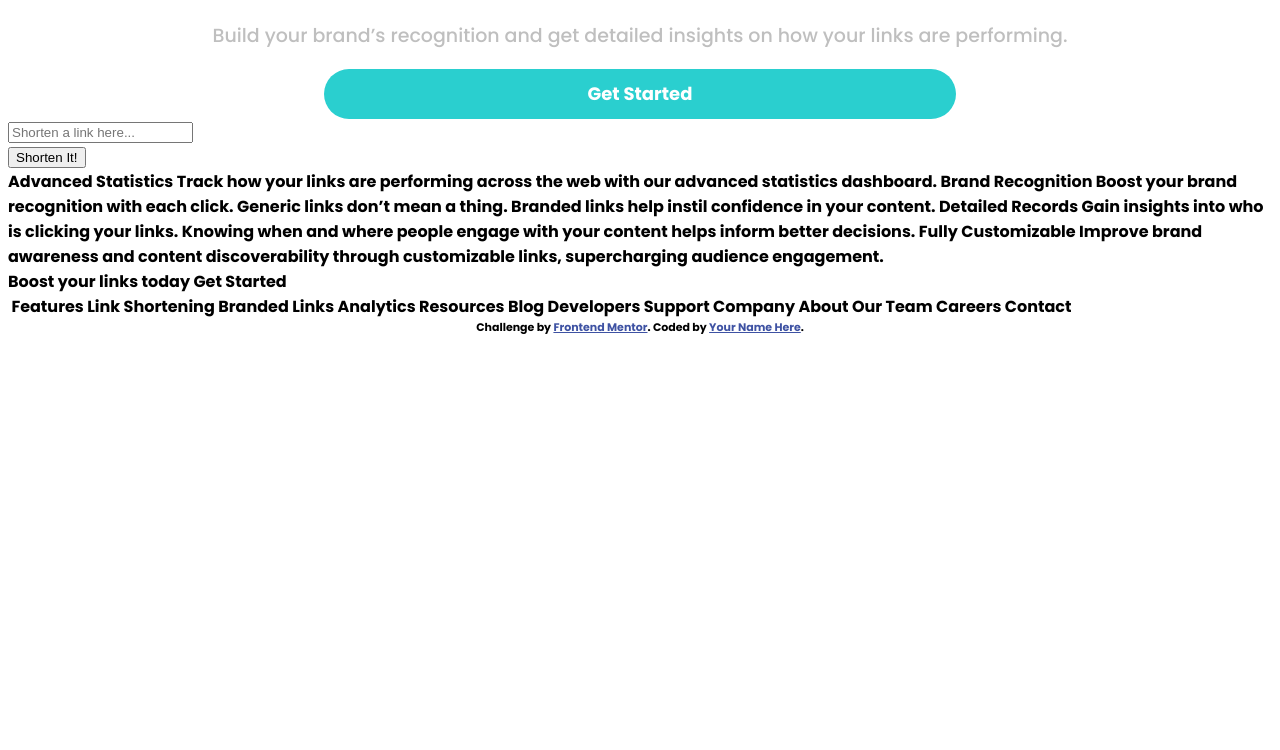
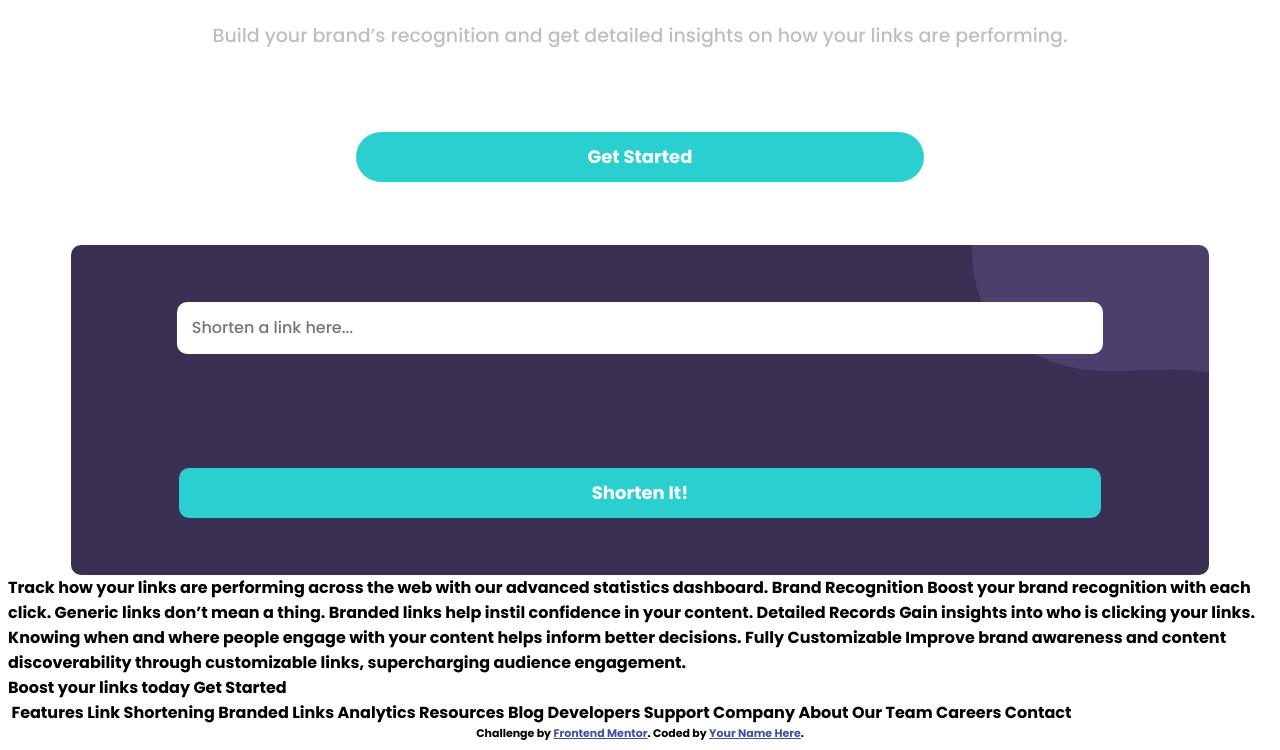
Before and after one commit to JordiGN/JordiGN.github.io, a plain HTML site: page index.html in a window 1280 px wide. Shown: the part 537-1287 px from the top of the page. Before the commit the page ends 881 px from the top, so only its background shows below. Drawn offline with Linux system fonts and the light colour scheme.

Commit message:
seccion 3 placeholder y btn

```diff
--- a/index.html
+++ b/index.html
@@ -60,25 +60,25 @@
         </p>
       </div>
 
-      <div class="gs-btn-div">
+      <div class="gs-btn-div div-center">
         <button class="gs-btn" >Get Started</button>
       </div>
       </section>
   </section>
 
-  <section class="shrtn-link-sec">
-
-    <div>
-      <input type="text" placeholder="Shorten a link here...">
+  <section class="div-center bicolor-background">
+    <div class="shrtn-link-sec">
+      <div class="gs-btn-div div-center">
+        <input class="input-shrtn-link" type="text" placeholder="   Shorten a link here...">
+      </div>
+      <div class="gs-btn-div div-center">
+        <button class="btn-short-it">Shorten It!</button>
+      </div>
     </div>
 
-    <div>
-      <button>Shorten It!</button>
-    </div>
   </section>
 
   <section>
-    Advanced Statistics
 
     Track how your links are performing across the web with our
     advanced statistics dashboard.
@@ -94,6 +94,7 @@
     people engage with your content helps inform better decisions.
 
     Fully Customizable
+
 
     Improve brand awareness and content discoverability through customizable
     links, supercharging audience engagement.
--- a/styles/styles.css
+++ b/styles/styles.css
@@ -2,13 +2,15 @@
 /* font-family: 'Poppins', sans-serif; */
 :root{
     --light-gray: hsl(0, 0%, 75%);
+    --blue-btn: hsl(180, 66%, 49%);
+    --purple-bg: hsl(257, 27%, 26%);
+    --purple-title:hsl(260, 8%, 14%);
 }
 
 body{
     font-family: 'Poppins';
     font-weight: 700;
 }
-
 .menu-logo{
     display: flex;
     justify-content: space-between;
@@ -20,7 +22,7 @@ body{
 .menu-morado{
     margin-top: 10px;
     height:0px;
-    background-color:#3A3053;
+    background-color:var(--purple-bg);
     color:#ffffff;
     border-radius: 10px;
     justify-content: space-between;
@@ -35,7 +37,7 @@ li{
 }
 .custom-button{
     color: white !important;
-    background-color: hsl(180, 66%, 49%);
+    background-color: var(--blue-btn);
     border: none;
     border-radius: 25px;
     width: 90%;
@@ -57,7 +59,7 @@ h2{
     font-weight: 700;
     font-size: 45px;
     text-align: center;
-    color: #36333E;
+    color: var(--purple-title);
     line-height: 60px;
 }
 
@@ -71,7 +73,7 @@ h2{
 
 .gs-btn{
     color: white !important;
-    background-color: hsl(180, 66%, 49%);
+    background-color: var(--blue-btn);
     border: none;
     border-radius: 25px;
     width: 50%;
@@ -81,16 +83,44 @@ h2{
     font-weight: 700;
     font-size: 18px;
 }
-
-.gs-btn-div{
+.div-center{
     display: flex;
     justify-content: center;
+}
+.gs-btn-div{
     align-content: center;
+    padding:5%;
+}
+.shrtn-link-sec{
+    background-image: url(../images/bg-shorten-mobile.svg);
+    background-repeat: no-repeat;
+    background-position-x: right;
+    background-color: #3A3053;
+    width: 90%;
+    border-radius: 10px;
+}
+.bicolor-background{
+    /* background-size: 50%;
+    background-color: #F0F1F6; */
+}
+.input-shrtn-link{
+    height: 50px;
+    width:90%;
+    border-radius: 10px;
+    font-family: 'Poppins';
+    color: var(--light-gray);
+    border:none;
+    font-size: 16px;
 }
 
-.shrtn-link-sec{
-    background-image: url(../img/bg-shorten-mobile.svg)
-    background-color: #3A3053;
-    width: ;
-    height: ;
+.btn-short-it{
+    background-color: #2acfcf;
+    font-family: 'Poppins';
+    font-weight: 700;
+    font-size: 18px;
+    color: white;
+    border: none;
+    border-radius: 10px;
+    width: 90%;
+    height: 50px;
 }
```
